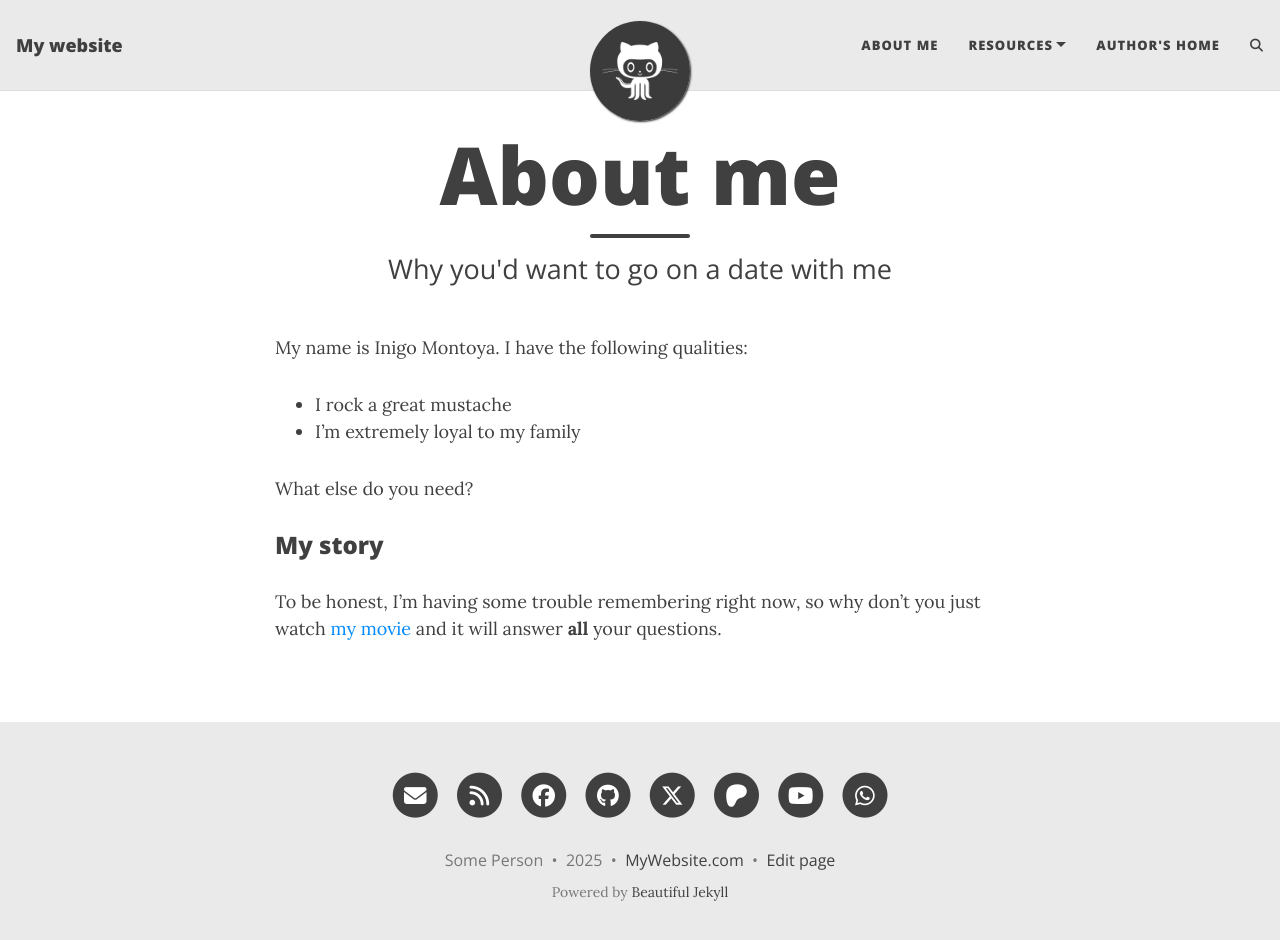
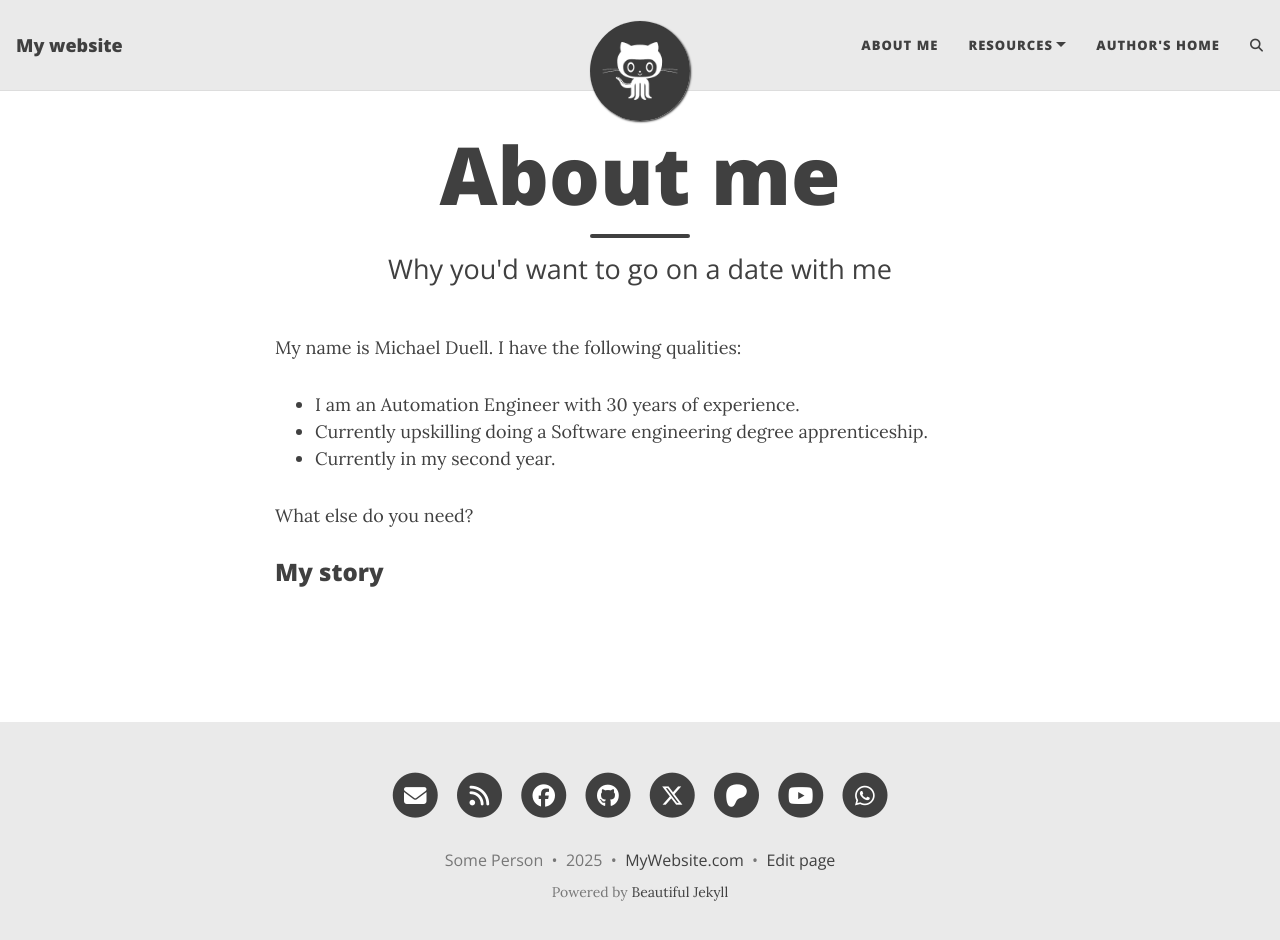
Before and after one commit to MikeDuell/MikeDuell.github.io, a Jekyll site: the page built from aboutme.md, in a window 1280 px wide and 953 px high. Shown: the top 940 px of the window. Built offline with Jekyll 4.4.1, drawn with Linux system fonts in a browser that asks for light colours; comment, search, counter and statistics services are not loaded.

Commit message:
Update aboutme.md

```diff
--- a/aboutme.md
+++ b/aboutme.md
@@ -4,13 +4,12 @@ title: About me
 subtitle: Why you'd want to go on a date with me
 ---
 
-My name is Inigo Montoya. I have the following qualities:
+My name is Michael Duell. I have the following qualities:
 
-- I rock a great mustache
-- I'm extremely loyal to my family
+- I am an Automation Engineer with 30 years of experience.
+- Currently upskilling doing a Software engineering degree apprenticeship.
+- Currently in my second year.
 
 What else do you need?
 
 ### My story
-
-To be honest, I'm having some trouble remembering right now, so why don't you just watch [my movie](https://en.wikipedia.org/wiki/The_Princess_Bride_%28film%29) and it will answer **all** your questions.
```
